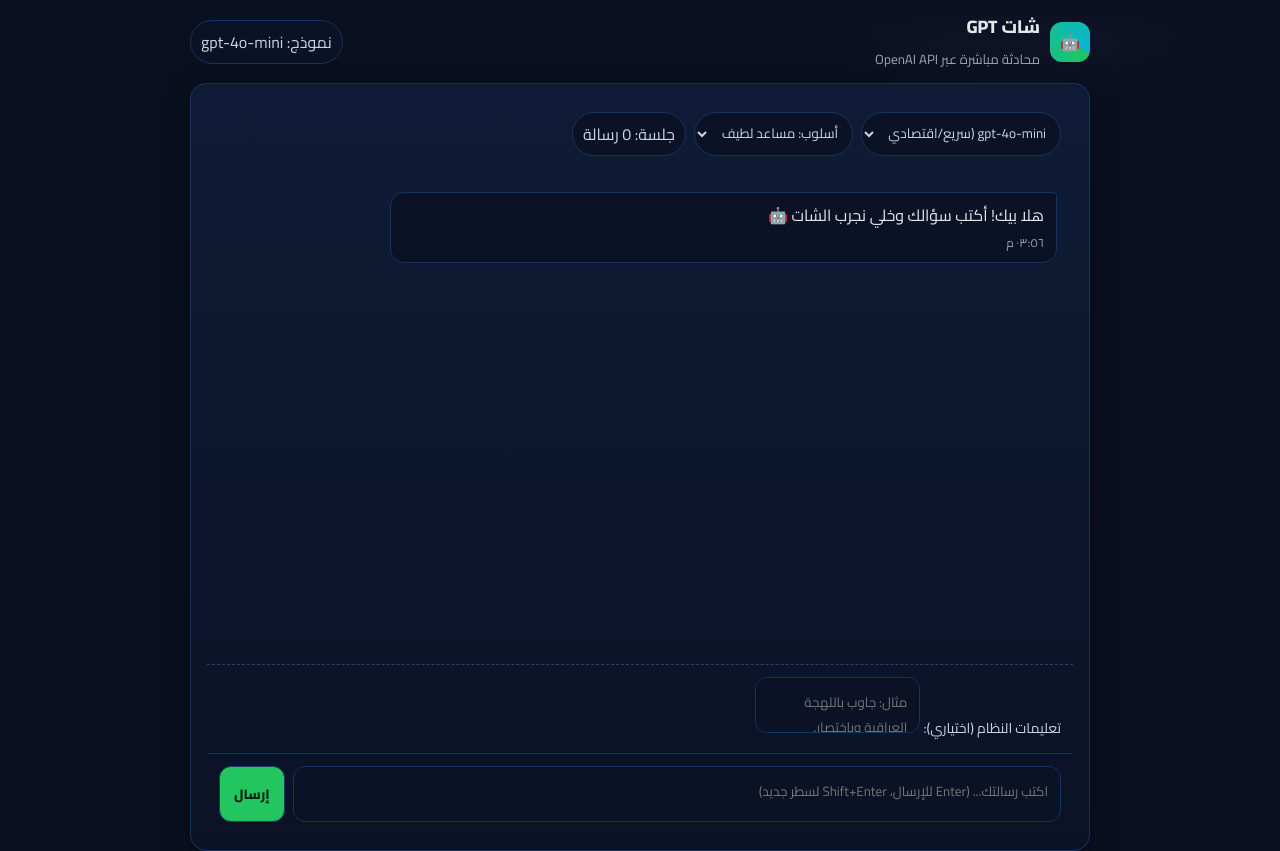
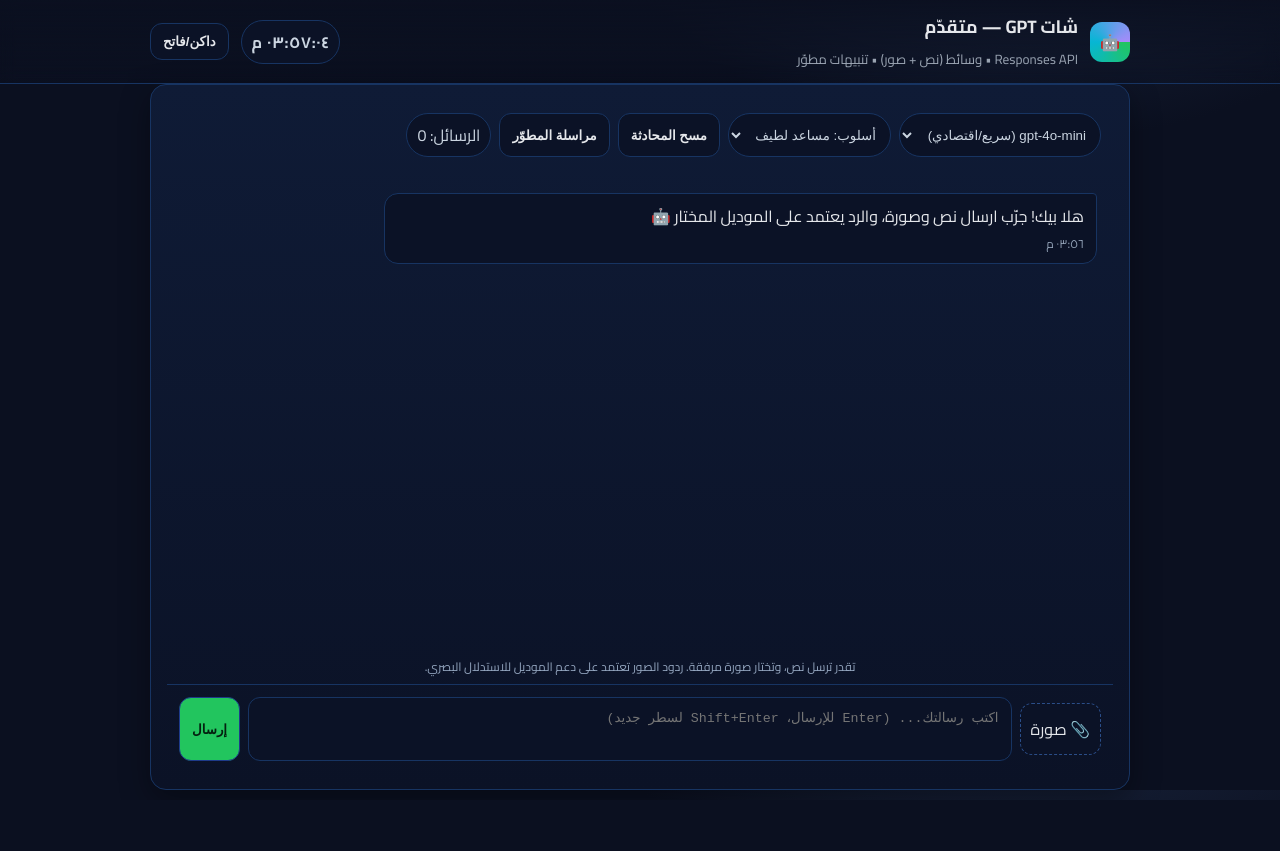
Before and after one commit to test2440/chaat, a website: page index.html in a window 1280 px wide. Both pictures are taken after a click on the button "إرسال". After the commit the page ends 800 px from the top, so only its background shows below. Drawn offline with Linux system fonts and the light colour scheme.

Commit message:
Update index.html

```diff
--- a/index.html
+++ b/index.html
@@ -3,45 +3,51 @@
 <head>
   <meta charset="utf-8" />
   <meta name="viewport" content="width=device-width, initial-scale=1" />
-  <title>شات GPT — موقع محادثة</title>
+  <title>محادثة ChatGPT — متقدّم</title>
   <link rel="preconnect" href="https://fonts.googleapis.com">
   <link rel="preconnect" href="https://fonts.gstatic.com" crossorigin>
-  <link href="https://fonts.googleapis.com/css2?family=Cairo:wght@400;600;700;800&display=swap" rel="stylesheet">
+  <link href="https://fonts.googleapis.com/css2?family=Cairo:wght@400;600;700&display=swap" rel="stylesheet">
   <style>
-    :root{ --bg:#0b1020; --card:#0f1b36; --text:#e5e7eb; --muted:#9aa4b2; --ring:#294266; --brand:#22c55e; }
+    :root{--bg:#0b1020;--card:#0f1b36;--muted:#94a3b8;--text:#e5e7eb;--ring:#335b8f;--brand:#22c55e}
     *{box-sizing:border-box}
-    body{margin:0;background:radial-gradient(900px 600px at 80% -20%,#1d2a44 0%,#0b1020 45%),#0b1020;color:var(--text);font-family:"Cairo",system-ui}
-    .wrap{max-width:900px;margin:0 auto;padding:16px}
-    header{position:sticky;top:0;background:linear-gradient(180deg,#0b1020ee,#0b102000);backdrop-filter:blur(6px);z-index:10}
-    .brand{display:flex;align-items:center;gap:10px;padding:10px 0}
-    .logo{width:40px;height:40px;border-radius:12px;background:conic-gradient(from 120deg,#22c55e,#06b6d4);display:grid;place-items:center;font-weight:900;color:#042218}
-    .card{background:linear-gradient(180deg,#0f1b36,#0b1226);border:1px solid #16325f;border-radius:16px;box-shadow:0 10px 30px rgba(0,0,0,.35)}
-    .row{display:flex;gap:12px}
-    .chat{height:62vh;overflow:auto;padding:16px}
-    .msg{max-width:80%;padding:10px 12px;border-radius:14px;margin:8px 0;line-height:1.6}
+    body{margin:0;background:radial-gradient(900px 600px at 80% -20%,#1e2b47 0%,#0b1020 50%),#0b1020;color:var(--text);font-family:"Cairo",system-ui}
+    .wrap{max-width:980px;margin:0 auto;padding:16px}
+    header{position:sticky;top:0;z-index:50;background:linear-gradient(180deg,#0b1020ef,#0b102000);backdrop-filter:blur(8px);border-bottom:1px solid #173462}
+    .top{display:flex;gap:12px;align-items:center;padding:10px 0}
+    .logo{width:40px;height:40px;border-radius:12px;background:conic-gradient(from 90deg,#22c55e,#06b6d4,#a78bfa);display:grid;place-items:center;font-weight:900;color:#042218}
+    .grow{flex:1}
+    .clock{font-weight:700;letter-spacing:.5px}
+    .pill{padding:6px 10px;border-radius:999px;background:#0b1226;border:1px solid #173462;color:#cbd5e1}
+    .btn{padding:10px 12px;border-radius:12px;border:1px solid #1e3a8a;background:var(--brand);color:#042010;font-weight:800;cursor:pointer}
+    .btn.sec{background:#0b1226;color:#e5e7eb;border-color:#173462}
+    .card{background:linear-gradient(180deg,#0f1b36,#0b1226);border:1px solid #173462;border-radius:16px;box-shadow:0 10px 30px rgba(0,0,0,.35)}
+    .toolbar{display:flex;gap:8px;flex-wrap:wrap;padding:12px}
+    .chat{height:60vh;overflow:auto;padding:16px}
+    .msg{max-width:78%;padding:10px 12px;border-radius:14px;margin:8px 0;line-height:1.6;white-space:pre-wrap}
     .me{background:#123459;margin-left:auto;border-top-left-radius:4px}
-    .bot{background:#0b1226;border:1px solid #16325f;border-top-right-radius:4px}
+    .bot{background:#0b1226;border:1px solid #173462;border-top-right-radius:4px}
+    .img{max-width:260px;display:block;margin-top:6px;border-radius:10px;border:1px solid #173462}
     .time{display:block;color:var(--muted);font-size:12px;margin-top:4px}
-    .inputbar{display:flex;gap:8px;padding:12px;border-top:1px solid #16325f}
-    input,textarea,button,select{font-family:inherit}
-    textarea{flex:1;resize:none;height:56px;padding:12px;border-radius:12px;border:1px solid #16325f;background:#0b1226;color:var(--text)}
+    .inputbar{display:flex;gap:8px;padding:12px;border-top:1px solid #173462}
+    textarea{flex:1;resize:none;height:64px;padding:12px;border-radius:12px;border:1px solid #173462;background:#0b1226;color:var(--text)}
     textarea:focus{outline:none;border-color:var(--ring)}
-    button{padding:12px 14px;border-radius:12px;border:1px solid #1c3b66;background:var(--brand);color:#032012;font-weight:900;cursor:pointer}
-    .toolbar{display:flex;gap:8px;flex-wrap:wrap;padding:12px}
-    .pill{padding:6px 10px;border-radius:999px;background:#0b1226;border:1px solid #16325f;color:#cbd5e1}
-    .sys{width:100%;padding:12px;border-top:1px dashed #294266;color:#cbd5e1;font-size:14px}
-    .light body{background:#f8fafc;color:#0f172a}
+    .uploader{display:flex;gap:8px;align-items:center}
+    input[type=file]{display:none}
+    label[for=file]{padding:10px;border-radius:12px;border:1px dashed #2a4d88;background:#0b1226;cursor:pointer}
+    .hint{color:#93a5be;font-size:12px;text-align:center;padding:6px 12px}
   </style>
 </head>
 <body>
   <header>
-    <div class="wrap brand">
+    <div class="wrap top">
       <div class="logo">🤖</div>
       <div>
-        <div style="font-weight:900;font-size:18px">شات GPT</div>
-        <small style="color:#9aa4b2">محادثة مباشرة عبر OpenAI API</small>
+        <div style="font-weight:900;font-size:18px">شات GPT — متقدّم</div>
+        <small style="color:#9aa4b2">Responses API • وسائط (نص + صور) • تنبيهات مطوّر</small>
       </div>
-      <div style="margin-inline-start:auto" class="pill">نموذج: <span id="modelName">gpt-4o-mini</span></div>
+      <div class="grow"></div>
+      <div class="pill clock" id="clock">--:--:--</div>
+      <button class="btn sec" id="toggleTheme">داكن/فاتح</button>
     </div>
   </header>
 
@@ -56,19 +62,23 @@
         <option value="concise">أسلوب: مختصر</option>
         <option value="creative">أسلوب: مبدع</option>
       </select>
-      <span class="pill">جلسة: <span id="tokenCount">0</span> رسالة</span>
+      <button class="btn sec" id="clearChat">مسح المحادثة</button>
+      <button class="btn sec" id="contactDev">مراسلة المطوّر</button>
+      <span class="pill">الرسائل: <span id="msgCount">0</span></span>
     </div>
 
     <div id="chat" class="chat"></div>
 
-    <div class="sys">
-      <label for="system">تعليمات النظام (اختياري):</label>
-      <textarea id="system" placeholder="مثال: جاوب باللهجة العراقية وباختصار."></textarea>
-    </div>
+    <div class="hint">تقدر ترسل نص، وتختار صورة مرفقة. ردود الصور تعتمد على دعم الموديل للاستدلال البصري.</div>
 
     <div class="inputbar">
+      <div class="uploader">
+        <input id="file" type="file" accept="image/*" />
+        <label for="file">📎 صورة</label>
+        <span id="fileName" class="pill" style="display:none"></span>
+      </div>
       <textarea id="input" placeholder="اكتب رسالتك... (Enter للإرسال، Shift+Enter لسطر جديد)"></textarea>
-      <button id="send">إرسال</button>
+      <button class="btn" id="send">إرسال</button>
     </div>
   </main>
 
@@ -76,24 +86,36 @@
     const chatEl = document.getElementById('chat');
     const inputEl = document.getElementById('input');
     const sendBtn = document.getElementById('send');
-    const sysEl = document.getElementById('system');
     const modelSel = document.getElementById('model');
-    const modelName = document.getElementById('modelName');
     const styleSel = document.getElementById('style');
-    const tokenCount = document.getElementById('tokenCount');
+    const clearBtn = document.getElementById('clearChat');
+    const contactBtn = document.getElementById('contactDev');
+    const msgCountEl = document.getElementById('msgCount');
+    const fileEl = document.getElementById('file');
+    const fileName = document.getElementById('fileName');
 
-    let messages = [];
+    // ساعة حيّة فوق
+    const clockEl = document.getElementById('clock');
+    setInterval(()=>{ clockEl.textContent = new Date().toLocaleTimeString('ar-IQ',{hour:'2-digit',minute:'2-digit',second:'2-digit'}); }, 1000);
 
-    function addMsg(role, content){
+    // تبديل الوضع الداكن/الفاتح (بسيط)
+    const toggleTheme = document.getElementById('toggleTheme');
+    let dark = true; toggleTheme.addEventListener('click',()=>{ document.body.style.filter = dark? 'invert(1) hue-rotate(180deg)': 'none'; dark=!dark; });
+
+    let messages = []; // سجل مؤقت داخل الصفحة
+
+    function addMsg(role, content, imgUrl){
       const el = document.createElement('div');
       el.className = 'msg ' + (role==='user'?'me':'bot');
-      el.innerHTML = content.replace(/\n/g,'<br>');
-      const t = document.createElement('span');
-      t.className='time';
-      t.textContent = new Date().toLocaleTimeString('ar-IQ',{hour:'2-digit',minute:'2-digit'});
+      el.textContent = content || '';
+      if(imgUrl){
+        const im = document.createElement('img');
+        im.src = imgUrl; im.className = 'img';
+        el.appendChild(im);
+      }
+      const t = document.createElement('span'); t.className='time'; t.textContent = new Date().toLocaleTimeString('ar-IQ',{hour:'2-digit',minute:'2-digit'});
       el.appendChild(t);
-      chatEl.appendChild(el);
-      chatEl.scrollTop = chatEl.scrollHeight;
+      chatEl.appendChild(el); chatEl.scrollTop = chatEl.scrollHeight;
     }
 
     function presetStyle(){
@@ -103,44 +125,73 @@
       return 'كن مساعداً ودوداً ومباشراً.';
     }
 
+    fileEl.addEventListener('change', ()=>{
+      if(fileEl.files && fileEl.files[0]){ fileName.style.display='inline-block'; fileName.textContent = fileEl.files[0].name; }
+      else fileName.style.display='none';
+    });
+
+    async function toDataUrl(file){
+      const reader = new FileReader();
+      return new Promise((resolve,reject)=>{ reader.onload = ()=> resolve(reader.result); reader.onerror = reject; reader.readAsDataURL(file); });
+    }
+
     async function send(){
-      const text = inputEl.value.trim(); if(!text) return;
+      const text = inputEl.value.trim();
+      const hasImg = fileEl.files && fileEl.files[0];
+      if(!text && !hasImg) return;
+
+      let imgDataUrl = null;
+      if(hasImg){ imgDataUrl = await toDataUrl(fileEl.files[0]); }
+
+      // أضف رسالة المستخدم للواجهة
+      addMsg('user', text, imgDataUrl);
       messages.push({role:'user', content:text});
-      addMsg('user', text);
-      inputEl.value='';
+      inputEl.value=''; fileEl.value=''; fileName.style.display='none';
 
-      const payload = {
-        model: modelSel.value,
-        messages,
-        system: (sysEl.value||presetStyle())
-      };
+      try{
+        // نبني payload بصيغة Responses API الصحيحة
+        const input = [];
+        const sys = presetStyle();
+        if(sys) input.push({ role:'system', content:[{ type:'input_text', text: sys }]});
 
-      modelName.textContent = modelSel.value;
-      try{
+        const userContent = [];
+        if(text) userContent.push({ type:'input_text', text });
+        if(imgDataUrl) userContent.push({ type:'input_image', image_url: { url: imgDataUrl } });
+        input.push({ role:'user', content: userContent });
+
         const res = await fetch('/api/chat',{
-          method:'POST', headers:{'Content-Type':'application/json'}, body: JSON.stringify(payload)
+          method:'POST', headers:{'Content-Type':'application/json'}, body: JSON.stringify({ model: modelSel.value, input })
         });
         if(!res.ok){
-          const err = await res.text();
-          throw new Error(err||res.statusText);
+          const err = await res.text(); throw new Error(err||res.statusText);
         }
         const data = await res.json();
         const reply = data.text || '(لا يوجد رد)';
+        addMsg('assistant', reply);
         messages.push({role:'assistant', content: reply});
-        addMsg('assistant', reply);
-        tokenCount.textContent = messages.length;
-      }catch(e){
-        addMsg('assistant', '⚠️ صار خطأ: '+ e.message);
-      }
+        msgCountEl.textContent = String(messages.length);
+      }catch(e){ addMsg('assistant', '⚠️ صار خطأ: '+ e.message); }
     }
 
     sendBtn.addEventListener('click', send);
-    inputEl.addEventListener('keydown', (e)=>{
-      if(e.key==='Enter' && !e.shiftKey){ e.preventDefault(); send(); }
+    inputEl.addEventListener('keydown', (e)=>{ if(e.key==='Enter' && !e.shiftKey){ e.preventDefault(); send(); }});
+
+    // زر مسح
+    clearBtn.addEventListener('click', ()=>{ chatEl.innerHTML=''; messages=[]; msgCountEl.textContent='0'; });
+
+    // مراسلة المطوّر → نموذج بسيط ثم يرسل للباك-إند لتيليجرام
+    contactBtn.addEventListener('click', async ()=>{
+      const msg = prompt('اكتب رسالتك للمطوّر:');
+      if(!msg) return;
+      try{
+        const r = await fetch('/api/notify', { method:'POST', headers:{'Content-Type':'application/json'}, body: JSON.stringify({ message: msg })});
+        if(!r.ok){ const t=await r.text(); throw new Error(t||r.statusText); }
+        alert('تم إرسال الرسالة للمطوّر ✅');
+      }catch(err){ alert('فشل إرسال الرسالة: '+err.message); }
     });
 
     // ترحيب أولي
-    addMsg('assistant','هلا بيك! أكتب سؤالك وخلي نجرب الشات 🤖');
+    addMsg('assistant','هلا بيك! جرّب ارسال نص وصورة، والرد يعتمد على الموديل المختار 🤖');
   </script>
 </body>
 </html>
```
